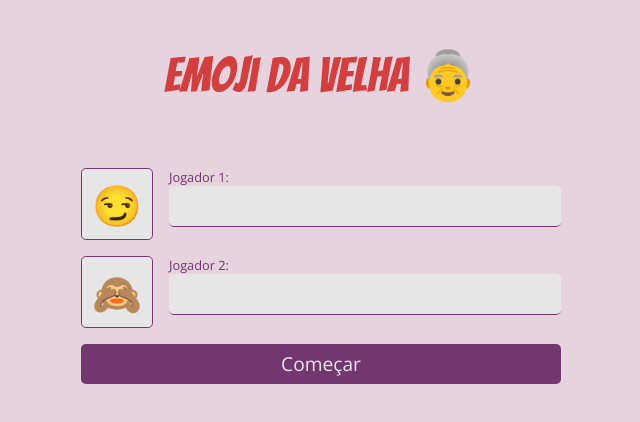
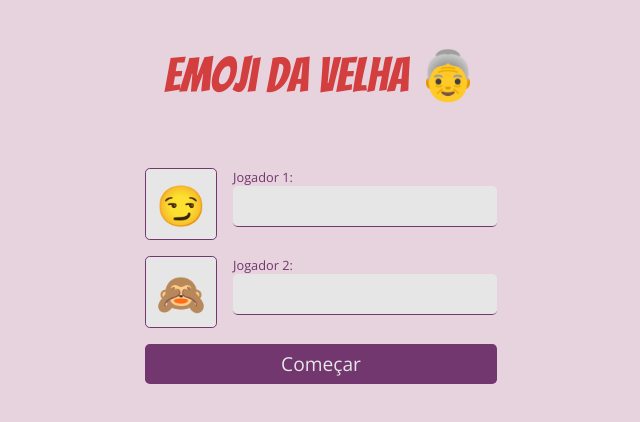
Before and after one commit to jonathashnr/emoji-da-velha, a React (Create React App) app: page / in a window 1280 px wide. Shown: the top 422 px of the page, without its empty margins (319-959 px from the left). Built offline with nearby package versions, Linux system fonts and the light colour scheme.

Commit message:
change width

```diff
--- a/src/components/styles/Game.styled.ts
+++ b/src/components/styles/Game.styled.ts
@@ -1,7 +1,7 @@
 import styled from "styled-components";
 
 const GameStyles = styled.div`
-width: 40%;
+width: 30%;
 min-width: 20rem;
 display: flex;
 flex-direction: column;
--- a/src/components/styles/Start.styled.ts
+++ b/src/components/styles/Start.styled.ts
@@ -4,7 +4,7 @@ const StartStyled = styled.div`
     display: flex;
     flex-direction: column;
     align-items: center;
-    width: 40%;
+    width: 30%;
     min-width: 22rem;
     #forms {
         padding: 0 1rem;
```
